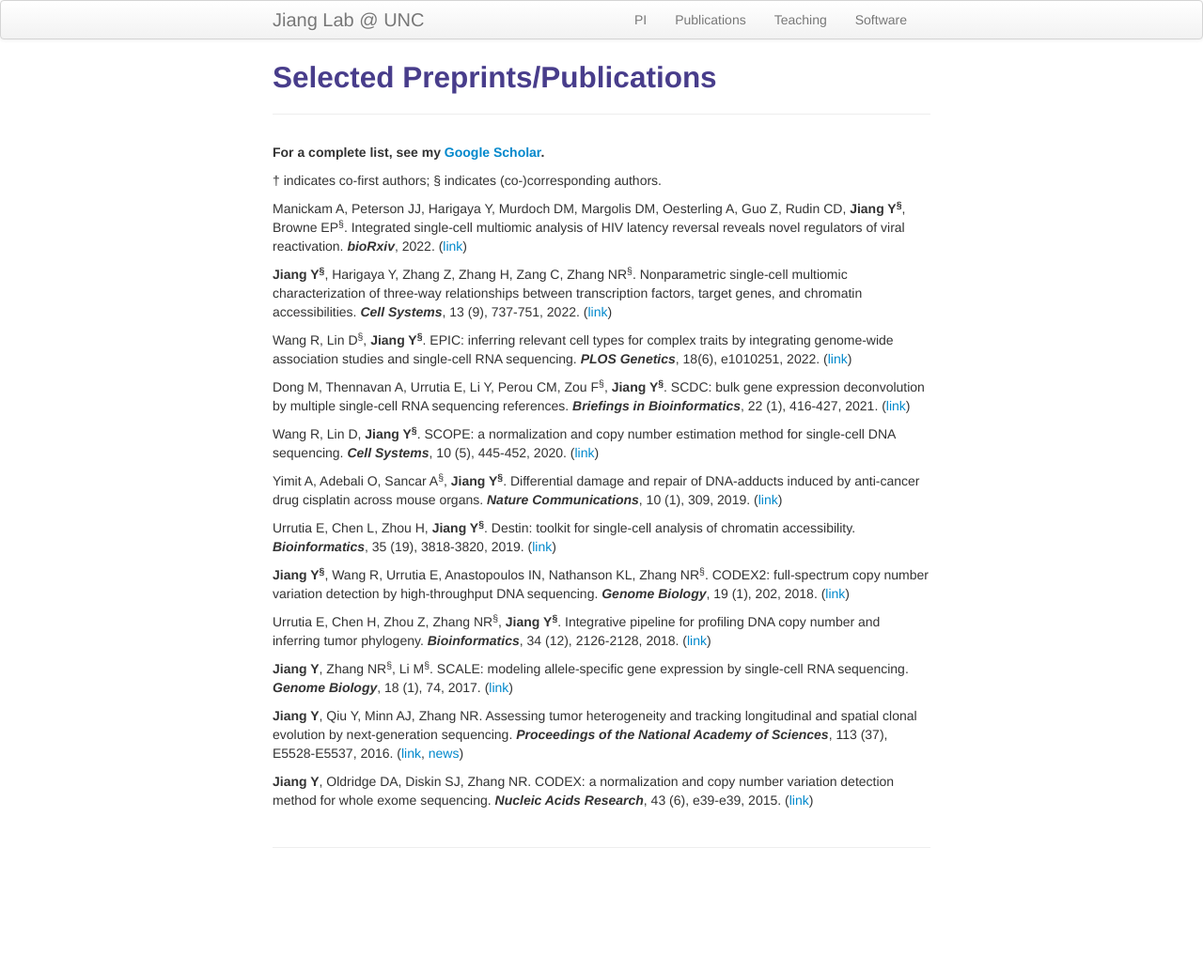
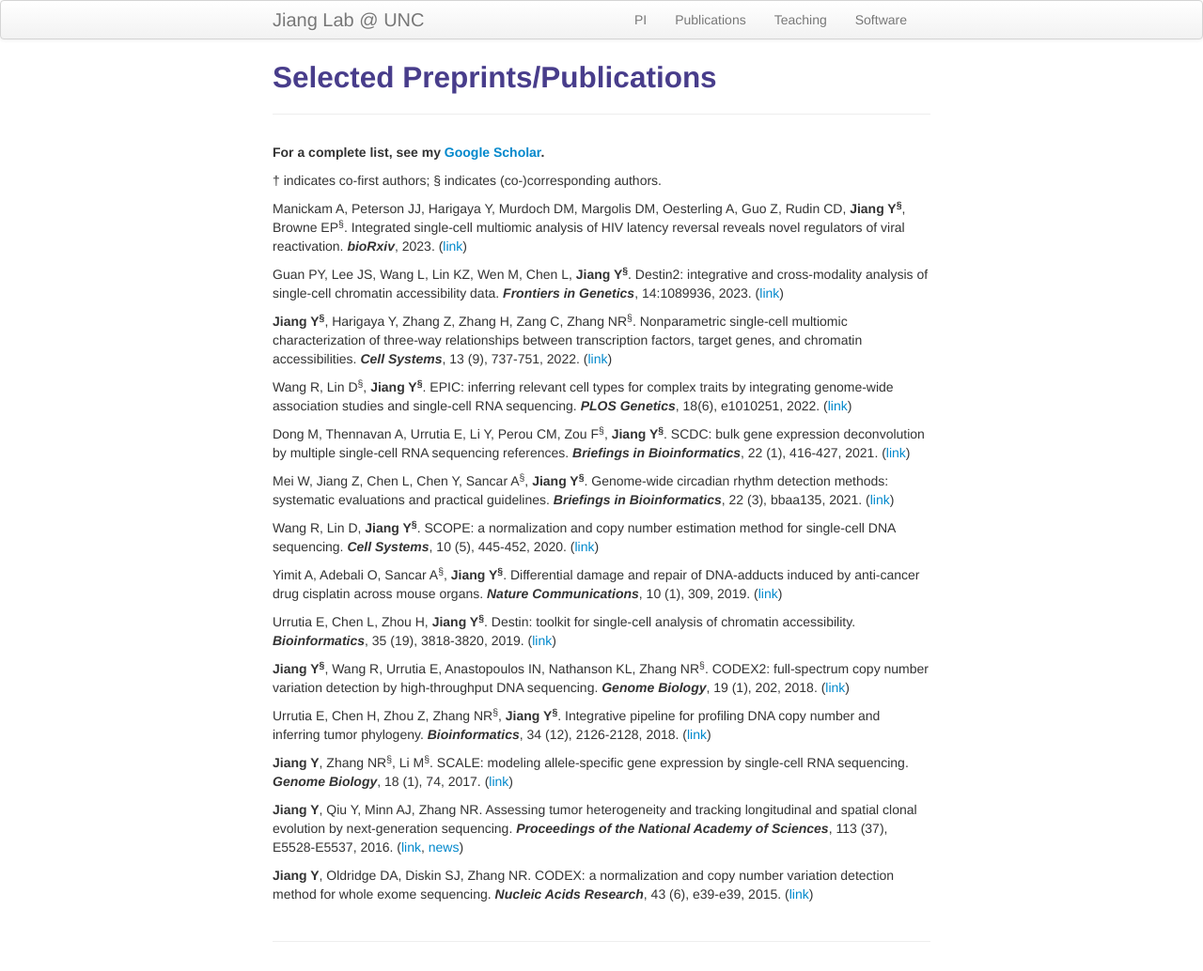
Before and after one commit to yuchaojiang/yuchaojiang.github.io, a Jekyll site: the page built from pages/pubs.md, in a window 1280 px wide. Shown: the whole page at 94% size. Built offline with Jekyll 4.4.1, drawn with Linux system fonts in a browser that asks for light colours; before the commit the page ends 934 px from its top, so only the background shows below that.

Commit message:
Update pubs.md

```diff
--- a/pages/pubs.md
+++ b/pages/pubs.md
@@ -10,7 +10,10 @@ description: Yuchao Jiang's publications
 &dagger; indicates co-first authors; &sect; indicates (co-)corresponding authors.
 
 
-Manickam A, Peterson JJ, Harigaya Y, Murdoch DM, Margolis DM, Oesterling A, Guo Z, Rudin CD, **Jiang Y<sup>&sect;</sup>**, Browne EP<sup>&sect;</sup>. Integrated single-cell multiomic analysis of HIV latency reversal reveals novel regulators of viral reactivation. ***bioRxiv***, 2022. ([link](https://www.biorxiv.org/content/10.1101/2022.07.26.501558v1))
+Manickam A, Peterson JJ, Harigaya Y, Murdoch DM, Margolis DM, Oesterling A, Guo Z, Rudin CD, **Jiang Y<sup>&sect;</sup>**, Browne EP<sup>&sect;</sup>. Integrated single-cell multiomic analysis of HIV latency reversal reveals novel regulators of viral reactivation. ***bioRxiv***, 2023. ([link](https://www.biorxiv.org/content/10.1101/2022.07.26.501558v1))
+
+
+Guan PY, Lee JS, Wang L, Lin KZ, Wen M, Chen L, **Jiang Y<sup>&sect;</sup>**. Destin2: integrative and cross-modality analysis of single-cell chromatin accessibility data. ***Frontiers in Genetics***, 14:1089936, 2023. ([link](https://www.frontiersin.org/articles/10.3389/fgene.2023.1089936/full))
 
 
 **Jiang Y<sup>&sect;</sup>**, Harigaya Y, Zhang Z, Zhang H, Zang C, Zhang NR<sup>&sect;</sup>. Nonparametric single-cell multiomic characterization of three-way relationships between transcription factors, target genes, and chromatin accessibilities. ***Cell Systems***, 13 (9), 737-751, 2022. ([link](https://www.sciencedirect.com/science/article/abs/pii/S2405471222003489))
@@ -20,6 +23,9 @@ Wang R, Lin D<sup>&sect;</sup>, **Jiang Y<sup>&sect;</sup>**. EPIC: inferring re
 
 
 Dong M, Thennavan A, Urrutia E, Li Y, Perou CM, Zou F<sup>&sect;</sup>, **Jiang Y<sup>&sect;</sup>**. SCDC: bulk gene expression deconvolution by multiple single-cell RNA sequencing references. ***Briefings in Bioinformatics***, 22 (1), 416-427, 2021. ([link](https://academic.oup.com/bib/advance-article/doi/10.1093/bib/bbz166/5699815))
+
+
+Mei W, Jiang Z, Chen L, Chen Y, Sancar A<sup>&sect;</sup>, **Jiang Y<sup>&sect;</sup>**. Genome-wide circadian rhythm detection methods: systematic evaluations and practical guidelines. ***Briefings in Bioinformatics***, 22 (3), bbaa135, 2021. ([link](https://www.ncbi.nlm.nih.gov/pmc/articles/PMC8138819/))
 
 
 Wang R, Lin D, **Jiang Y<sup>&sect;</sup>**. SCOPE: a normalization and copy number estimation method for single-cell DNA sequencing. ***Cell Systems***, 10 (5), 445-452, 2020. ([link](https://doi.org/10.1016/j.cels.2020.03.005))
```
